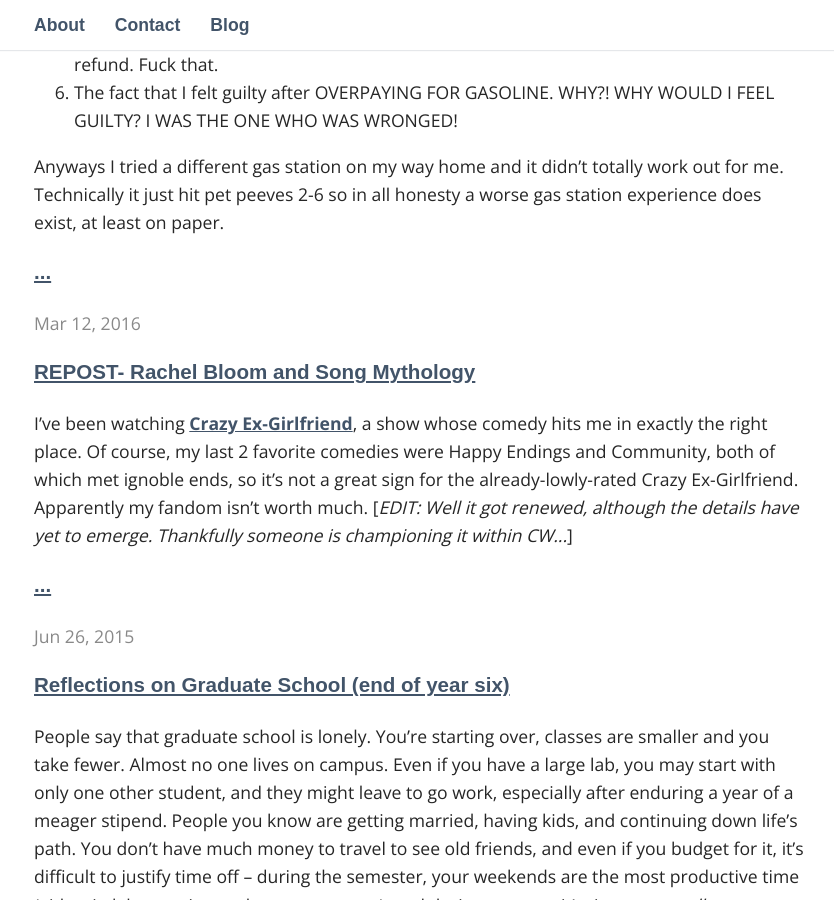
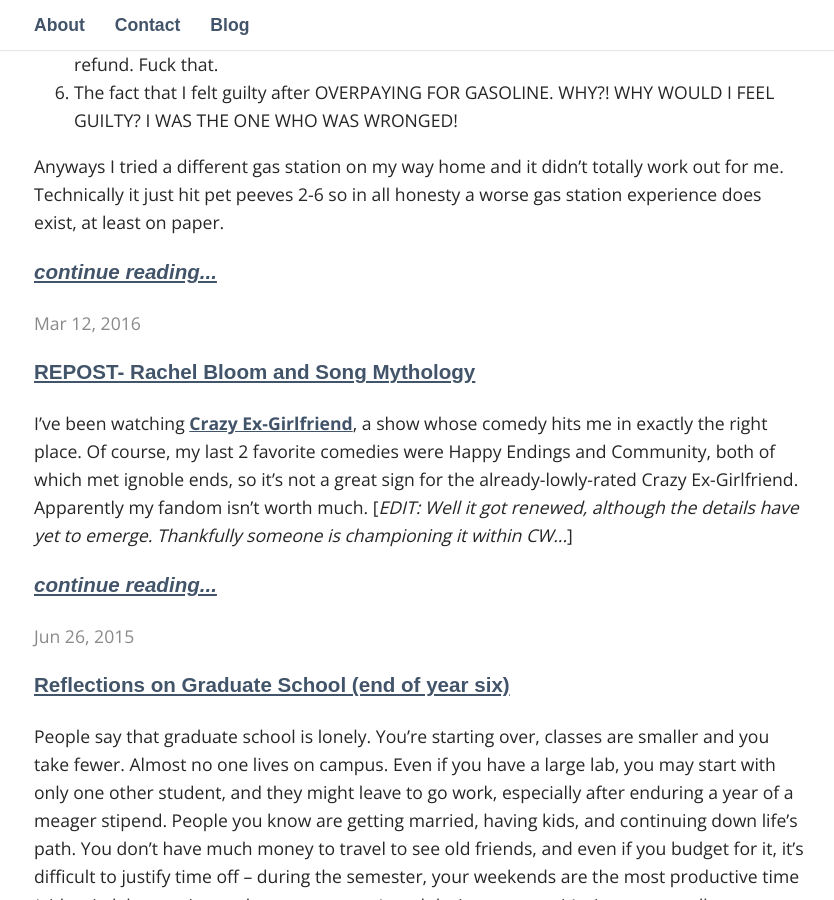
Before and after one commit to CriticalTom/startjekyll, a Jekyll site: the page built from blog/index.html, in a window 1280 px wide and 900 px high, scrolled down 924 px. Shown: the whole window, without its empty margins (221-1055 px from the left). Built offline with Jekyll 4.4.1, drawn with Linux system fonts in a browser that asks for light colours; some web fonts are replaced; some of the changed text lies outside the part shown.

Commit message:
Update index.html

```diff
--- a/blog/index.html
+++ b/blog/index.html
@@ -7,7 +7,7 @@ layout: default
     <time>{{ post.date | date: "%b %-d, %Y" }}</time>
     <h3><a href="{{ post.url |prepend: site.baseurl }}">{{ post.title }}</a></h3>
     {{ post.excerpt }}
-    <h3><a href="{{ post.url |prepend: site.baseurl }}">{{ "..." }}</a></h3>
+    <h3><a href="{{ post.url |prepend: site.baseurl }}"><i>{{ "continue reading..." }}</i></a></h3>
 {% endfor %}
 
 <p> subscribe <a hfref="{{ "/feed.xml" | prepend: site.baseurl }}">via RSS</a></p>
```
